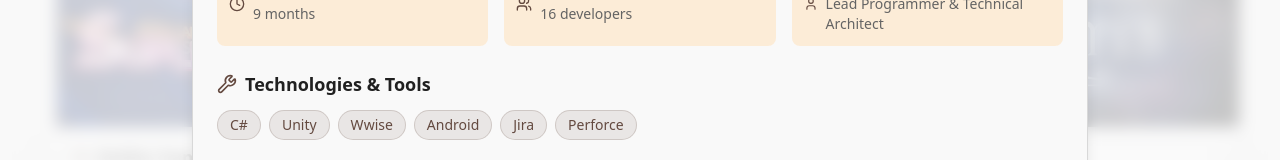
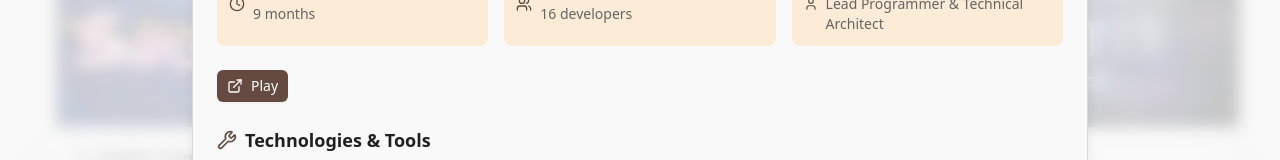
Before and after one commit to Hezaerd/hezaerd.com, a Next.js app: page / in a window 1280 px wide. Both pictures are taken after a click on the element 242 px from the left and 1791 px from the top of the page. Shown: the part 1644-1804 px from the top of the page. Built offline with nearby package versions, Linux system fonts and the light colour scheme; no server answers.

Commit message:
feat: cleanup release and sources in project modals

```diff
--- a/src/components/project-modal.tsx
+++ b/src/components/project-modal.tsx
@@ -27,17 +27,15 @@ interface ProjectModalProps {
 }
 
 export function ProjectModal({ project, isOpen, onClose }: ProjectModalProps) {
-	// Handler for GitHub link
-	const handleGithubClick = () => {
-		if (project.githubUrl) {
-			window.open(project.githubUrl, "_blank");
+	const handleSourcesClick = () => {
+		if (project.sourcesUrl) {
+			window.open(project.sourcesUrl, "_blank");
 		}
 	};
 
-	// Handler for live demo link
-	const handleLiveClick = () => {
-		if (project.liveUrl) {
-			window.open(project.liveUrl, "_blank");
+	const handleReleaseClick = () => {
+		if (project.releaseUrl) {
+			window.open(project.releaseUrl, "_blank");
 		}
 	};
 	return (
@@ -92,27 +90,27 @@ export function ProjectModal({ project, isOpen, onClose }: ProjectModalProps) {
 					</div>
 
 					{/* Action Buttons */}
-					{(project.githubUrl || project.liveUrl) && (
+					{(project.sourcesUrl || project.releaseUrl) && (
 						<div className="flex gap-3">
-							{project.githubUrl && (
+							{project.sourcesUrl && (
 								<Button
 									variant="outline"
 									size="sm"
 									className="flex items-center gap-2"
-									onClick={handleGithubClick}
+									onClick={handleSourcesClick}
 								>
 									<Github className="w-4 h-4" />
-									View Code
+									View Sources
 								</Button>
 							)}
-							{project.liveUrl && (
+							{project.releaseUrl && (
 								<Button
 									size="sm"
 									className="flex items-center gap-2"
-									onClick={handleLiveClick}
+									onClick={handleReleaseClick}
 								>
 									<ExternalLink className="w-4 h-4" />
-									Live Demo
+									Play
 								</Button>
 							)}
 						</div>
--- a/src/data/projects.ts
+++ b/src/data/projects.ts
@@ -9,8 +9,8 @@ export interface Project {
 	features?: string[];
 	challenges?: string[];
 	technologies?: string[];
-	githubUrl?: string;
-	liveUrl?: string;
+	sourcesUrl?: string;
+	releaseUrl?: string;
 	duration?: string;
 	teamSize?: string;
 	role?: string;
@@ -44,6 +44,7 @@ export const projects: Project[] = [
 			"Coordinating with sound designers to create responsive audio-visual experiences",
 		],
 		technologies: ["C#", "Unity", "Wwise", "Android", "Jira", "Perforce"],
+        releaseUrl: "https://isart-digital.itch.io/stellarsuplex",
 		duration: "9 months",
 		teamSize: "16 developers",
 		role: "Lead Programmer & Technical Architect",
@@ -76,6 +77,7 @@ export const projects: Project[] = [
 			"Node.js",
 			"TypeScript",
 		],
+        releaseUrl: "https://store.steampowered.com/app/2418600/Los_Pingheros/",
 		duration: "4 months",
 		teamSize: "8 developers",
 		role: "Programmer",
@@ -108,6 +110,7 @@ export const projects: Project[] = [
             "Perforce",
             "Trello"
         ],
+        sourcesUrl: "https://github.com/Hezaerd/Coloris",
         duration: "4 days",
         teamSize: "6 developers",
         role: "Programmer"
```
